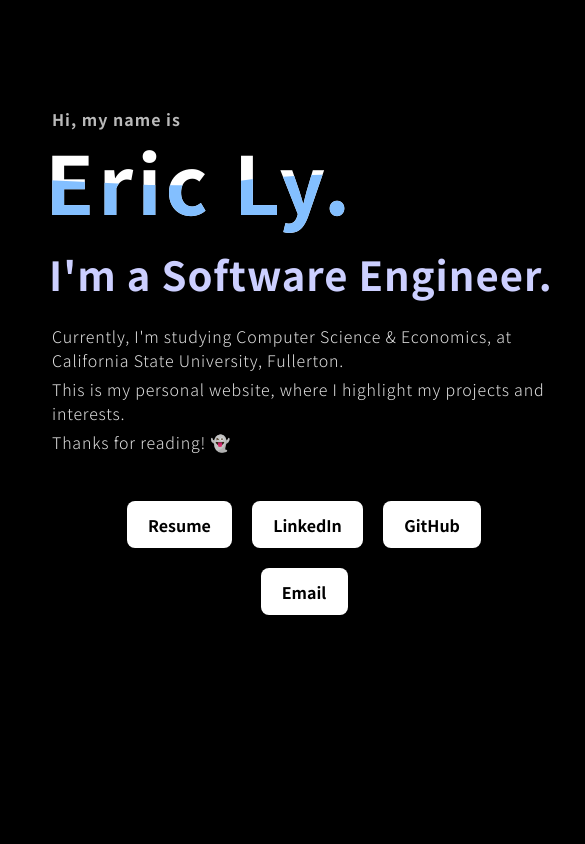
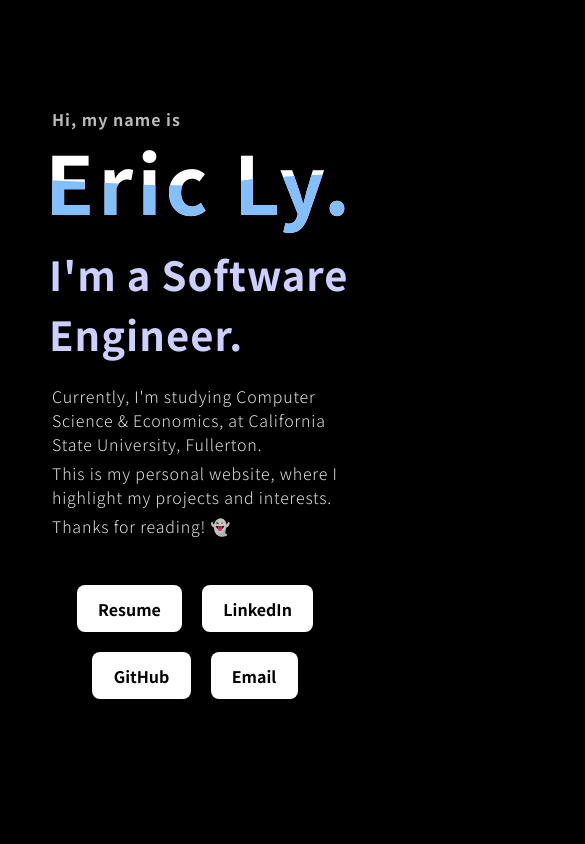
Before and after one commit to lyeric2022/lyyeric.tech, a React (Vite) app: page / in a window 390 px wide. Shown: the top 844 px of the page, 585 px wide, since content can reach past the window. Built offline with nearby package versions, Linux system fonts and the light colour scheme.

Commit message:
better mobile ui look

```diff
--- a/src/App.scss
+++ b/src/App.scss
@@ -37,14 +37,6 @@
         0% 150%);
   }
 }
-
-
-
-
-
-
-
-
 
 .introduction {
   display: flex;
@@ -88,6 +80,7 @@
     color: #CCCFFF;
     font-size: 40px;
     margin: 10px 0 20px -3px;
+    text-align: start;
   }
 
   .introduction-paragraph {
@@ -98,12 +91,13 @@
     margin-bottom: 5px;
     margin-top: 0px;
     letter-spacing: 0.8px;
+    line-height: 150%;
   }
 }
 
 .card {
   padding: 2em;
-  min-width: 480px;
+  min-width: 260px;
 }
 
 
@@ -120,7 +114,6 @@
     display: inline-flex;
     /* keep the background color wrapped tight */
     padding: 0 20px 0 20px;
-
   }
 
   .projects-container {
```
